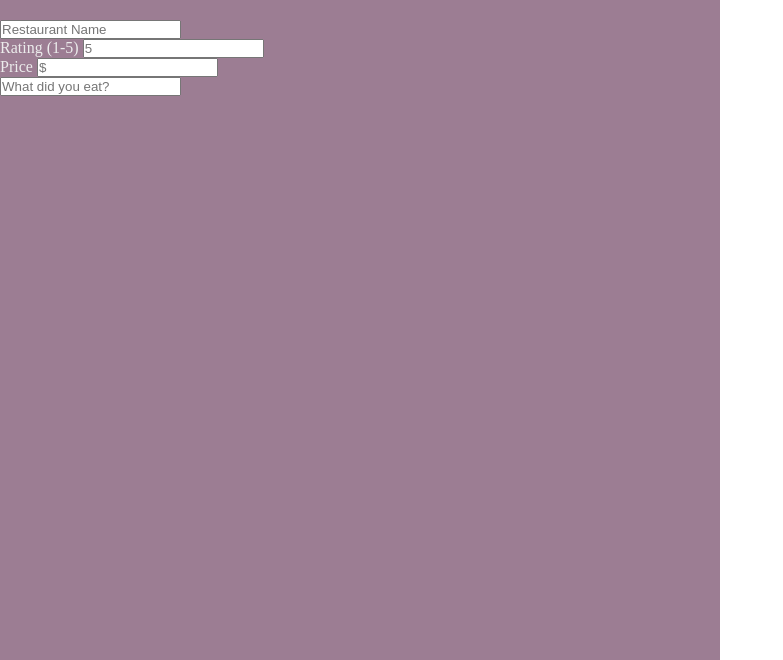
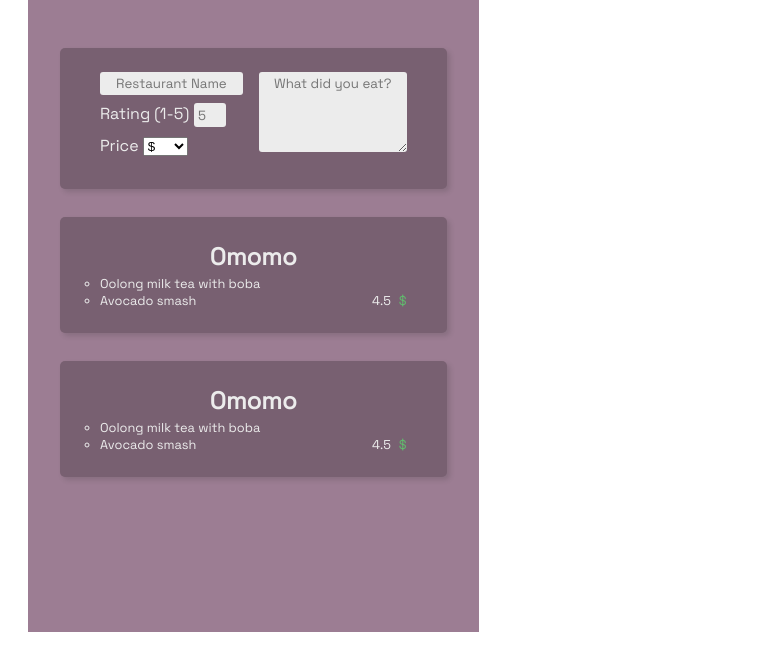
Before and after one commit to codewithcindy/Foodty, a plain HTML site: page index.html in a window 1280 px wide. Shown: the part 140-800 px from the top of the page, without its empty margins (0-783 px from the left). Drawn offline with nearby package versions, Linux system fonts and the light colour scheme.

Commit message:
Add form and styling

```diff
--- a/index.html
+++ b/index.html
@@ -5,20 +5,29 @@
     <meta http-equiv="X-UA-Compatible" content="IE=edge" />
     <meta name="viewport" content="width=device-width, initial-scale=1.0" />
 
+    <!-- Custom Font -->
+    <link rel="preconnect" href="https://fonts.gstatic.com" />
+    <link
+      href="https://fonts.googleapis.com/css2?family=Space+Grotesk&display=swap"
+      rel="stylesheet"
+    />
+
     <!-- Custom Styling -->
     <link rel="stylesheet" href="styles.css" />
 
     <!-- Leaflet Library -->
+
     <link
       rel="stylesheet"
-      href="https://unpkg.com/leaflet@1.7.1/dist/leaflet.css"
-      integrity="sha512-xodZBNTC5n17Xt2atTPuE1HxjVMSvLVW9ocqUKLsCC5CXdbqCmblAshOMAS6/keqq/sMZMZ19scR4PsZChSR7A=="
+      href="https://unpkg.com/leaflet@1.6.0/dist/leaflet.css"
+      integrity="sha512-xwE/Az9zrjBIphAcBb3F6JVqxf46+CDLwfLMHloNu6KEQCAWi6HcDUbeOfBIptF7tcCzusKFjFw2yuvEpDL9wQ=="
       crossorigin=""
     />
+
     <script
       defer
-      src="https://unpkg.com/leaflet@1.7.1/dist/leaflet.js"
-      integrity="sha512-XQoYMqMTK8LvdxXYG3nZ448hOEQiglfqkJs1NOQV44cWnUrBc8PkAOcXy20w0vlaXaVUearIOBhiXZ5V3ynxwA=="
+      src="https://unpkg.com/leaflet@1.6.0/dist/leaflet.js"
+      integrity="sha512-gZwIG9x3wUXg2hdXF6+rVkLF/0Vi9U8D2Ntg4Ga5I5BZpVkVxlJWbSQtXPSiUTtC0TjtGOmxa1AJPuV0CPthew=="
       crossorigin=""
     ></script>
 
@@ -33,6 +42,7 @@
 
       <ul class="logs">
         <form class="form hidden">
+          <div class="form__left">
             <div class="form__row">
               <label class="form__label" for="restaurant-name"></label>
               <input
@@ -53,21 +63,61 @@
             </div>
             <div class="form__row">
               <label class="form__label" for="price">Price</label>
-            <input
+              <select name="" id="">
+                <option value="$">$</option>
+                <option value="$$">$$</option>
+                <option value="$$$">$$$</option>
+              </select>
+              <!-- <input
                 class="form__input form__input--price"
                 type="text"
                 placeholder="$"
-            />
+              /> -->
             </div>
+          </div>
+          <div class="form__right">
             <div class="form__row">
               <label class="form__label" for="description"></label>
-            <input
+              <textarea
                 class="form__input form__input--description"
                 type="text"
                 placeholder="What did you eat?"
-            />
+              ></textarea>
+            </div>
           </div>
         </form>
+
+        <li class="log">
+          <h2>Omomo</h2>
+          <div class="log__details">
+            <div class="log__details--left">
+              <ul>
+                <li>Oolong milk tea with boba</li>
+                <li>Avocado smash</li>
+              </ul>
+            </div>
+            <div class="log__details--right">
+              <div class="details__rating">4.5</div>
+              <div class="details__price">$</div>
+            </div>
+          </div>
+        </li>
+
+        <li class="log">
+          <h2>Omomo</h2>
+          <div class="log__details">
+            <div class="log__details--left">
+              <ul>
+                <li>Oolong milk tea with boba</li>
+                <li>Avocado smash</li>
+              </ul>
+            </div>
+            <div class="log__details--right">
+              <div class="details__rating">4.5</div>
+              <div class="details__price">$</div>
+            </div>
+          </div>
+        </li>
       </ul>
     </div>
 
--- a/styles.css
+++ b/styles.css
@@ -6,32 +6,130 @@
 
 :root {
   --color-light--1: #ececec;
+  --color-light--2: #aaa;
 
   --color-dark--1: #9c7d93;
+  --color-dark--2: #786071;
 }
 
 body {
   display: flex;
   height: 100vh;
   color: var(--color-light--1);
+  font-family: "Space Grotesk", sans-serif;
+
+  background-color: #fff;
+  padding: 1.75rem;
 }
 
 /* Sidebar */
 .sidebar {
-  flex-basis: 45rem;
+  flex: 1;
   background-color: var(--color-dark--1);
+  padding: 2rem;
+
   display: flex;
   flex-direction: column;
+  align-items: center;
 }
 
 .logo {
-  height: 6rem;
+  height: 4rem;
   align-self: center;
   margin-bottom: 4rem;
 }
 
+.form {
+  background-color: #786071;
+  border-radius: 5px;
+  padding: 1.5rem 2.5rem;
+  margin-bottom: 1.75rem;
+  box-shadow: 3px 3px 5px rgba(56, 56, 56, 0.2);
+
+  display: flex;
+  gap: 1rem;
+
+  /* Match height and activity boxes */
+  transition: all 0.5s, transform 1ms;
+}
+
+/* .form.hidden {
+  transform: translateY(-30rem);
+  height: 0;
+  padding: 0 2.25rem;
+  margin-bottom: 0;
+  opacity: 0;
+} */
+
+.form__input {
+  border: none;
+  border-radius: 3px;
+  padding: 0.2rem;
+  width: 100%;
+  margin-bottom: 0.5rem;
+  background-color: var(--color-light--1);
+
+  font-family: "Space Grotesk", sans-serif;
+}
+
+.form__input:focus {
+  outline: none;
+  background-color: #fff;
+}
+
+.form__input::placeholder {
+  text-align: center;
+}
+
+.form__input--rating {
+  width: 2rem;
+}
+
+.form__input--price {
+  width: 2rem;
+}
+
+.form__input--description {
+  height: 5rem;
+}
+
+/* Log */
+.log {
+  list-style: none;
+  background-color: var(--color-dark--2);
+  padding: 1.5rem 2.5rem;
+  border-radius: 5px;
+  margin-bottom: 1.75rem;
+  box-shadow: 3px 3px 5px rgba(56, 56, 56, 0.2);
+}
+
+.log h2 {
+  margin-bottom: 0.2rem;
+  text-align: center;
+}
+
+.log__details {
+  display: flex;
+  font-size: 0.8rem;
+}
+
+.log__details--right {
+  display: flex;
+  gap: 0.5rem;
+  margin-left: auto;
+  margin-top: auto;
+}
+
+.log__details--right .details__rating {
+  color: ;
+}
+
+.log__details--right .details__price {
+  color: #61ba6d;
+}
+
 /* Map */
 #map {
-  flex: 1;
+  flex: 2;
   height: 100%;
 }
```
Also changed, not shown: 1 other file. Lines whose indentation alone changed are shown as unchanged.
